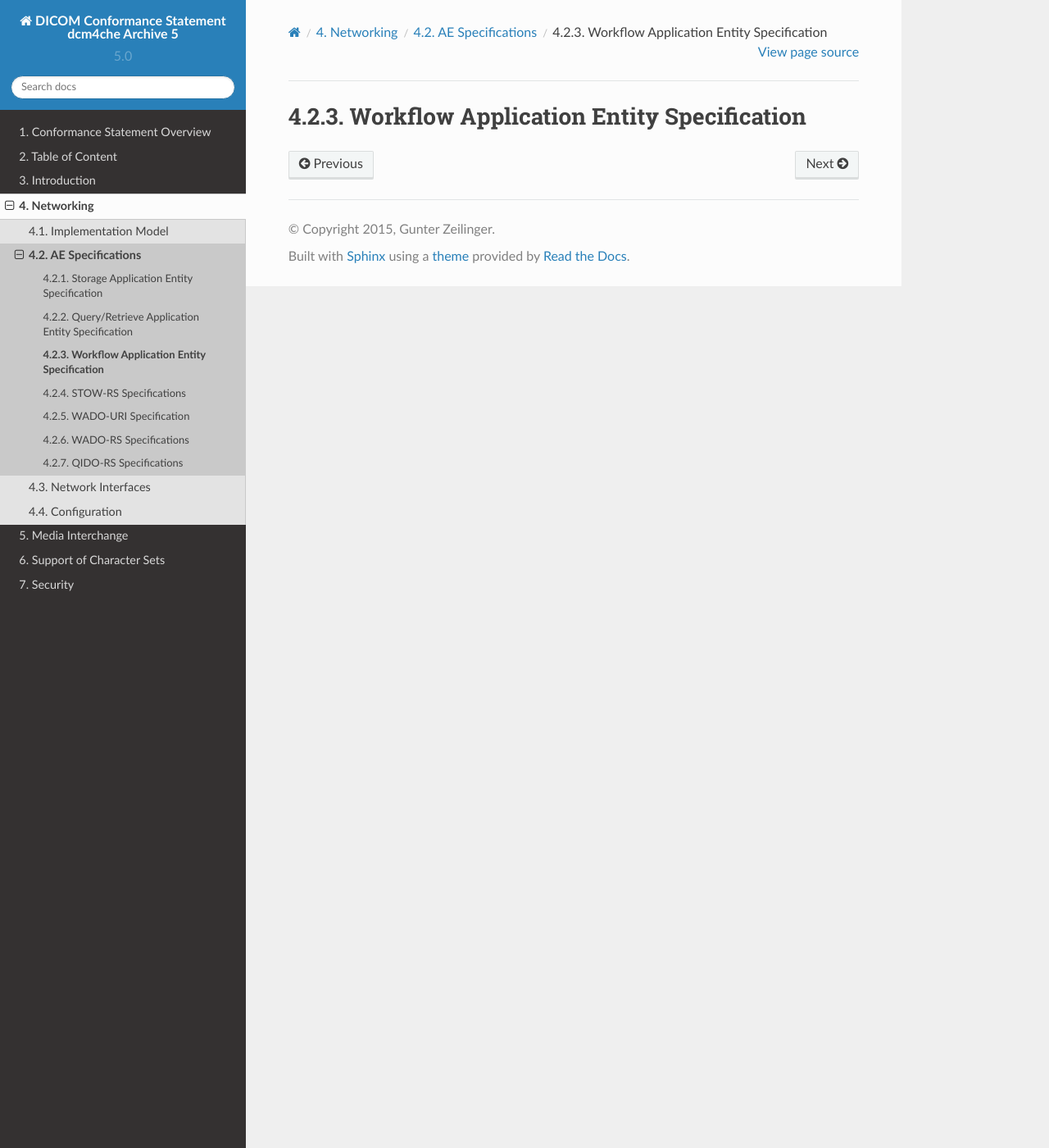
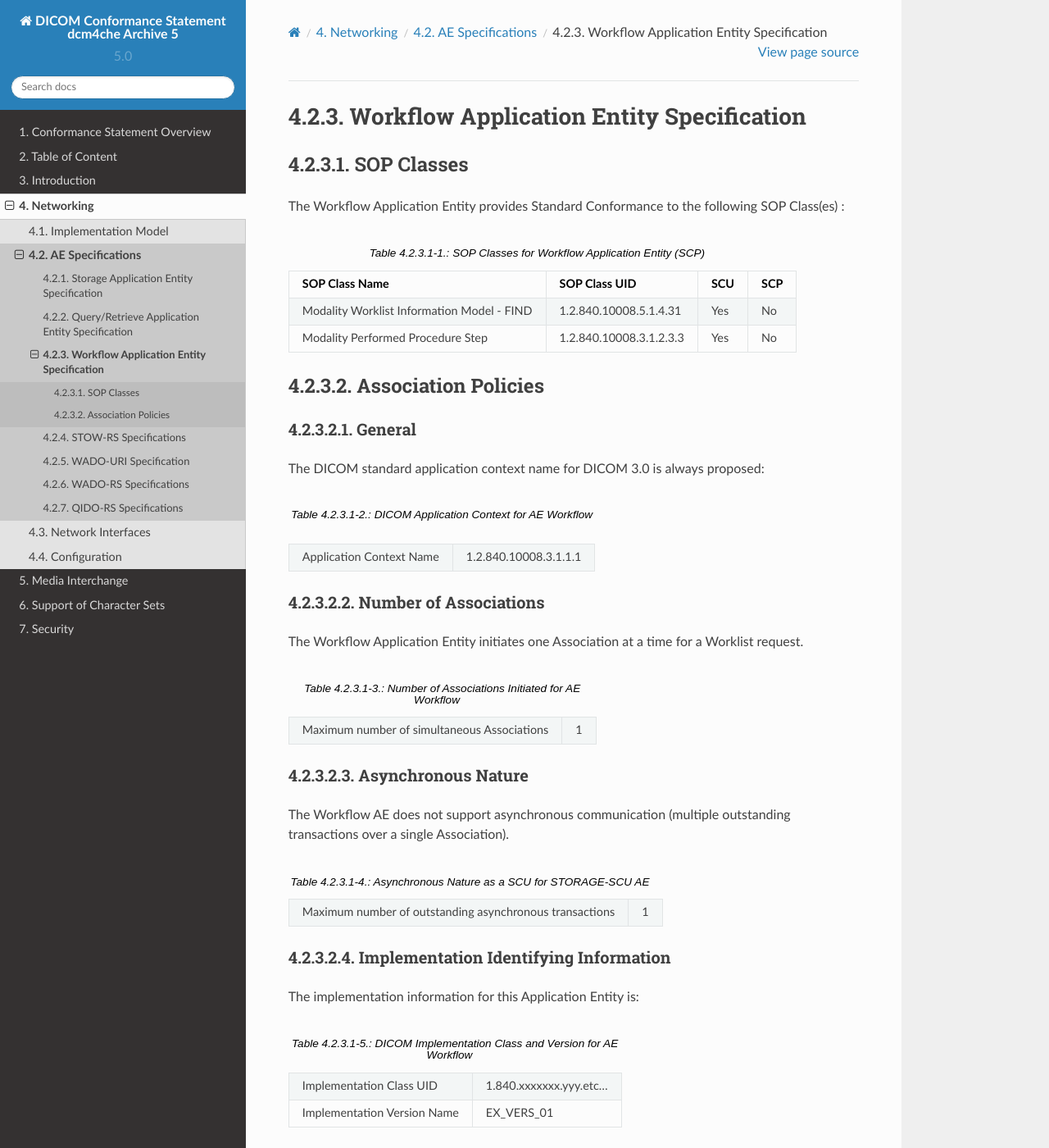
Before and after one commit to dcm4che/dcm4chee-arc-cs, a Sphinx documentation site: the page built from docs/networking/specs/workflow.rst, in a window 1280 px wide and 1400 px high. Shown: the whole window at 82% size. Built offline with Sphinx 7.4.7 and the Read the Docs theme 2.0.0, drawn with Linux system fonts in a browser that asks for light colours; some of the changed text lies outside the part shown.

Commit message:
Conformance Statement Update

```diff
--- a/docs/networking/specs/storage.rst
+++ b/docs/networking/specs/storage.rst
@@ -191,6 +191,7 @@
 c. 3 - DICOM UL service-provider (Presentation related function)
 
 .. csv-table:: Table 4.2.1.4-1.: Association Rejection Reasons
+   :header: "Result", "Source", "Reason/Diag", "Explanation"
    :file: storage-association-rejection-reasons.csv
 
 .. _receive-stgcmt-rq-accepted-pcs:
--- /dev/null
+++ b/docs/networking/specs/workflow-asynchronous-nature.csv
@@ -0,0 +1 @@
+"Maximum number of outstanding asynchronous transactions", "1"
--- /dev/null
+++ b/docs/networking/specs/workflow-implementation-identifying-information.csv
@@ -0,0 +1,2 @@
+"Implementation Class UID", "1.xxxxxxx.yyy.etc.ad.inf.usw"
+"Implementation Version Name", "EXINTMOD_01"
--- /dev/null
+++ b/docs/networking/specs/workflow-number-of-associations.csv
@@ -0,0 +1 @@
+"Maximum number of simultaneous Associations", "1"
--- /dev/null
+++ b/docs/networking/specs/workflow-sop-classes.csv
@@ -0,0 +1,2 @@
+"Modality Worklist Information Model - FIND", "1.2.840.10008.5.1.4.31", "Yes", "No"
+"Modality Performed Procedure Step", "1.2.840.10008.3.1.2.3.3",  "Yes", "No"
--- a/docs/networking/specs/workflow.rst
+++ b/docs/networking/specs/workflow.rst
@@ -1,2 +1,59 @@
 Workflow Application Entity Specification
 ^^^^^^^^^^^^^^^^^^^^^^^^^^^^^^^^^^^^^^^^^
+
+.. _workflow-sop-classes
+
+SOP Classes
+"""""""""""
+
+The Workflow Application Entity provides Standard Conformance to the following SOP Class(es) :
+
+.. csv-table:: Table 4.2.3.1-1.: SOP Classes for Workflow Application Entity (SCP)
+   :header: "SOP Class Name", "SOP Class UID", "SCU", "SCP"
+   :file: workflow-sop-classes.csv
+
+.. _workflow-association-establishment:
+
+Association Policies
+""""""""""""""""""""
+
+.. _workflow-general:
+
+General
+'''''''
+The DICOM standard application context name for DICOM 3.0 is always proposed:
+
+.. csv-table:: Table 4.2.3.1-2.: DICOM Application Context for AE Workflow
+   :file: storage-general.csv
+
+.. _workflow-number-of-associations:
+
+Number of Associations
+''''''''''''''''''''''
+The Workflow Application Entity initiates one Association at a time for a Worklist request.
+
+.. csv-table:: Table 4.2.3.1-3.: Number of Associations Initiated for AE Workflow
+   :file: workflow-number-of-associations.csv
+
+.. _workflow-asynchrounous-nature:
+
+Asynchronous Nature
+'''''''''''''''''''
+
+The Workflow AE does not support asynchronous communication (multiple outstanding transactions over a single Association).
+
+.. csv-table:: Table 4.2.3.1-4.: Asynchronous Nature as a SCU for STORAGE-SCU AE
+   :file: workflow-asynchronous-nature.csv
+
+.. _workflow-implementation-class-uid:
+
+Implementation Identifying Information
+''''''''''''''''''''''''''''''''''''''
+The implementation information for this Application Entity is:
+
+.. csv-table:: Table 4.2.3.1-5.: DICOM Implementation Class and Version for AE Workflow
+   :file: storage-implementation-identifying-information.csv
+
+Note that the STORAGE-SCU AE and QUERY-RETRIEVE-SCP AE use the same Implementation Class UID. All EXAMPLE-QUERY-RETRIEVE-SERVER AEs use the same Implementation Version Name. This Version Name is updated with each new release of the product software, as the different AE versions are never released independently.
+
+.. _storage-association-initiation:
```
